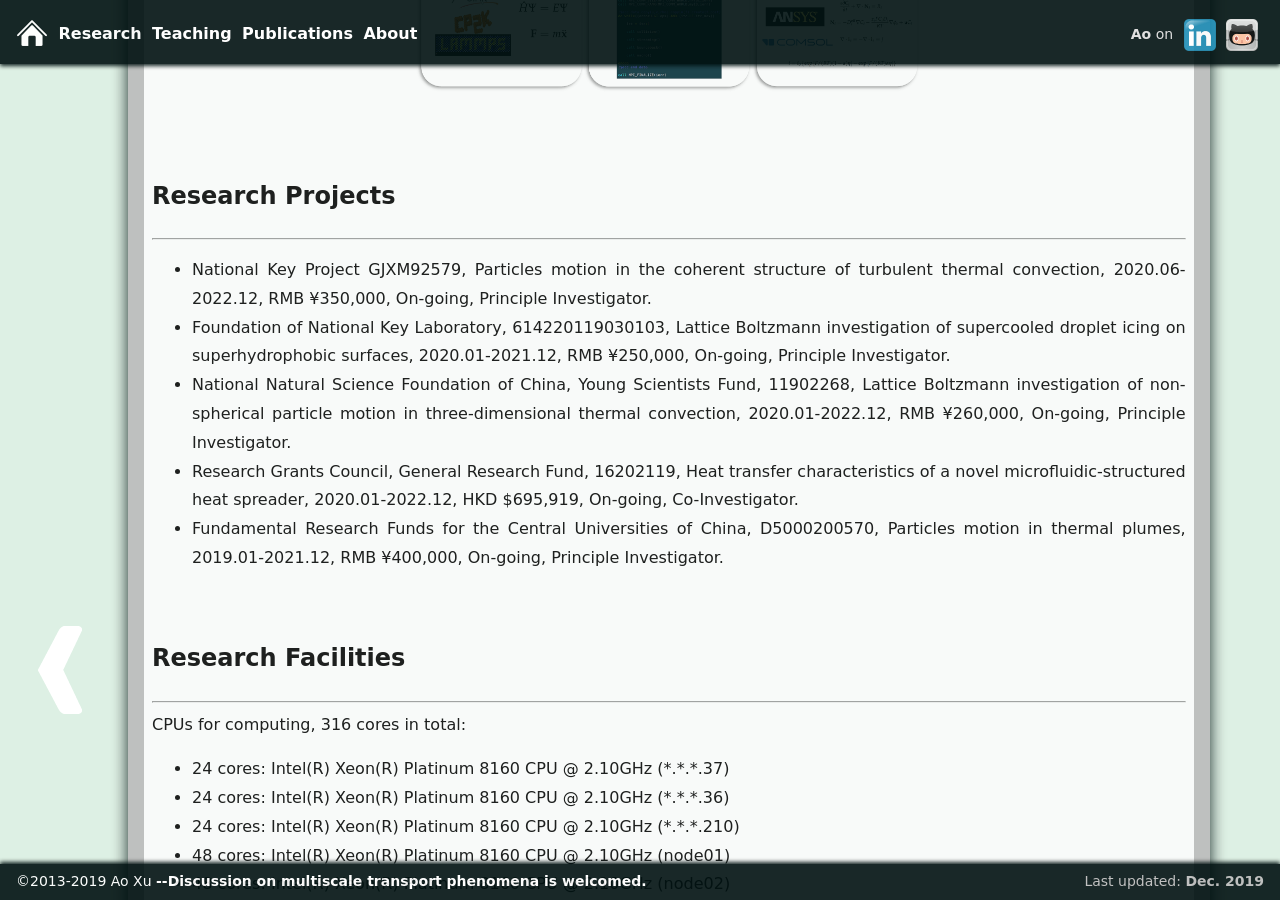
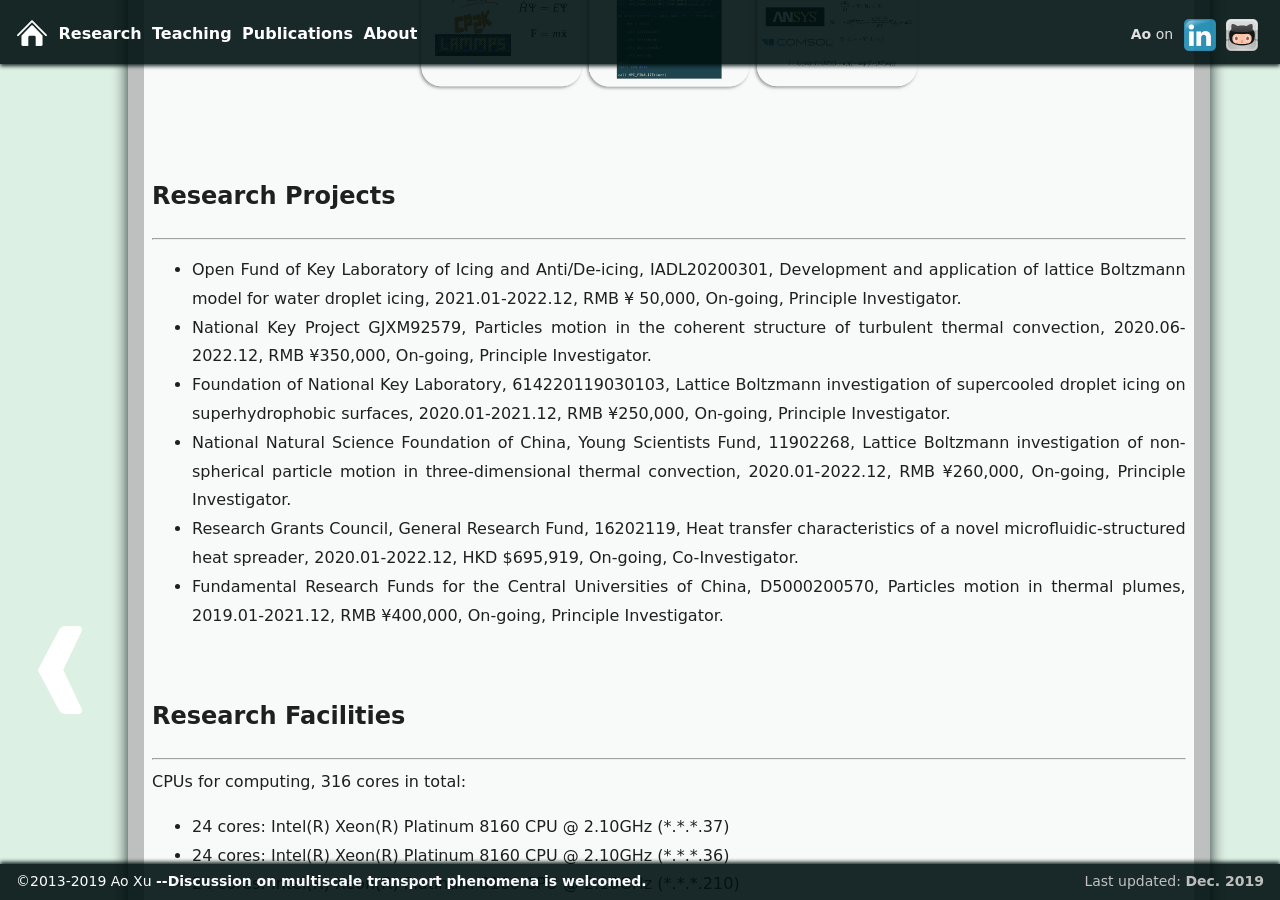
Before and after one commit to xuaoxiqi/xuaoxiqi.github.io, a Jekyll site: the page built from research.html, in a window 1280 px wide and 900 px high, scrolled down 1116 px. Built offline with Jekyll 4.4.1, drawn with Linux system fonts in a browser that asks for light colours; some web fonts are replaced; some of the changed text lies outside the part shown.

Commit message:
update publications

```diff
--- a/research.html
+++ b/research.html
@@ -46,7 +46,8 @@ title: Research
     <h2>Research Projects</h2>
     <hr/>
     <ul>
-        <li>National Key Project GJXM92579, Particles motion in the coherent structure of turbulent thermal convection, 2020.06-2022.12, RMB &yen350,000, On-going, Principle Investigator.
+        <li>Open Fund of Key Laboratory of Icing and Anti/De-icing, IADL20200301, Development and application of lattice Boltzmann model for water droplet icing, 2021.01-2022.12, RMB &yen 50,000, On-going, Principle Investigator.</li>
+        <li>National Key Project GJXM92579, Particles motion in the coherent structure of turbulent thermal convection, 2020.06-2022.12, RMB &yen350,000, On-going, Principle Investigator.</li>
         <li>Foundation of National Key Laboratory, 614220119030103, Lattice Boltzmann investigation of supercooled droplet icing on superhydrophobic surfaces, 2020.01-2021.12, RMB &yen250,000, On-going, Principle Investigator.</li>
         <li>National Natural Science Foundation of China, Young Scientists Fund, 11902268, Lattice Boltzmann investigation of non-spherical particle motion in three-dimensional thermal convection, 2020.01-2022.12, RMB &yen260,000, On-going, Principle Investigator.</li>
         <li>Research Grants Council, General Research Fund, 16202119, Heat transfer characteristics of a novel microfluidic-structured heat spreader, 2020.01-2022.12, HKD $695,919, On-going, Co-Investigator.</li>
@@ -164,8 +165,12 @@ title: Research
             <a href="https://www.journals.elsevier.com/chemical-engineering-science" target="_blank">Chemical Engineering Science</a>;
             <a href="https://www.journals.elsevier.com/energy-conversion-and-management" target="_blank">Energy Conversion and Management</a>;
             <a href="https://www.journals.elsevier.com/journal-of-alloys-and-compounds" target="_blank">Journal of Alloys and Compounds</a>;
+            <a href="https://www.journals.elsevier.com/journal-of-petroleum-science-and-engineering" target="_blank">Journal of Petroleum Science and Engineering</a>;
             <a href="https://www.journals.elsevier.com/composites-communications" target="_blank">Composites Communications</a>;
             <a href="https://www.journals.elsevier.com/materials-today-communications" target="_blank">Materials Today Communications</a>
+        </li>
+        <li><b>IOP:</b>
+            <a href="https://iopscience.iop.org/journal/0256-307X" target="_blank">Chinese Physics Letters</a>
         </li>
         <li><b>RSC:</b>
             <a href="https://pubs.rsc.org/en/journals/journal/ee" target="_blank">Energy & Environmental Science</a>;
```
Also changed, not shown: 1 other file.
